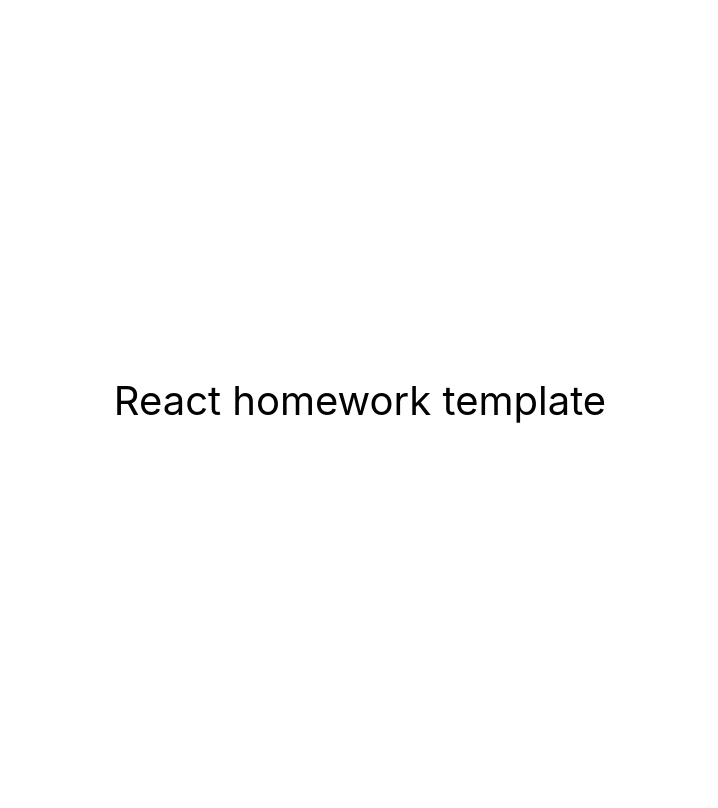
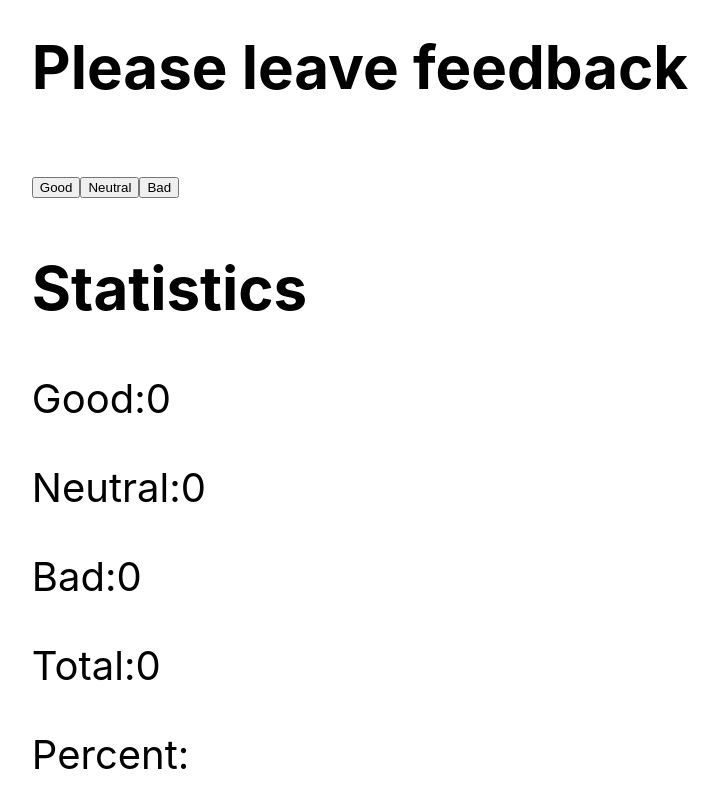
Before and after one commit to Onufriieva/goit-react-hw-02-feedback, a React (Create React App) app: page / in a window 1280 px wide. Shown: the top 808 px of the page, without its empty margins (280-998 px from the left). Built offline with nearby package versions, Linux system fonts and the light colour scheme.

Commit message:
Add logic for 1 task

```diff
--- a/package.json
+++ b/package.json
@@ -2,11 +2,12 @@
   "name": "goit-react-hw-02-feedback",
   "version": "0.1.0",
   "private": true,
-  "homepage": "https://goitacademy.github.io/react-homework-template/",
+  "homepage": "https://onufriieva.github.io/goit-react-hw-02-feedback/",
   "dependencies": {
     "@testing-library/jest-dom": "^5.16.3",
     "@testing-library/react": "^12.1.4",
     "@testing-library/user-event": "^13.5.0",
+    "prop-types": "^15.8.1",
     "react": "^18.1.0",
     "react-dom": "^18.1.0",
     "react-scripts": "5.0.1",
--- a/src/components/App.jsx
+++ b/src/components/App.jsx
@@ -1,16 +1,19 @@
+import Section from "./section/Section";
+
 export const App = () => {
   return (
     <div
       style={{
         height: '100vh',
         display: 'flex',
+        flexDirection: "column",
         justifyContent: 'center',
         alignItems: 'center',
         fontSize: 40,
         color: '#010101'
       }}
     >
-      React homework template
+      <Section total={0} percent={0}/>
     </div>
   );
 };
--- /dev/null
+++ b/src/components/section/Section.jsx
@@ -0,0 +1,86 @@
+import Statistics from 'components/statistics';
+import FeedbackOptions from 'components/statistics/feedbackOptions';
+import PropTypes from 'prop-types';
+import React, {Component} from 'react';
+
+
+class Section extends Component {
+    state = {
+        good: 0,
+        neutral: 0,
+        bad: 0
+    };
+
+      handleIncrementGood = () => {
+        this.setState(prevState => {
+            return {
+                good: prevState.good + 1
+            };
+        });
+      }
+
+      handleIncrementNeutral = () => {
+        this.setState(prevState => {
+            return {
+                neutral: prevState.neutral + 1
+            };
+        });
+      }
+
+      handleIncrementBad = () => {
+        this.setState(prevState => {
+            return {
+                bad: prevState.bad + 1
+            };
+        });
+      }
+
+      calculateTotal = () => Object.values(this.state).reduce((acc, value) => acc + value, 0);
+
+
+
+      render() {
+        const total = this.calculateTotal();
+
+
+        return (
+        <section>
+            <h1>Please leave feedback</h1>
+
+            <FeedbackOptions
+            onBtnGood={this.handleIncrementGood}
+            onBtnNeutral={this.handleIncrementNeutral}
+            onBtnBad={this.handleIncrementBad}
+            />
+
+            <Statistics
+            goodValue={this.state.good}
+            neutralValue={this.state.neutral}
+            badValue={this.state.bad}
+            />
+
+            <p>Total:{total}</p>
+            <p>Percent:{}</p>
+        </section>
+        )
+    }
+};
+
+
+// export default function Section({ children }) {
+// return (
+//     <section>
+//           <h1>Please leave feedback</h1>
+//           {children}
+//     </section>
+// )
+// }
+
+Section.propTypes = {
+    section: PropTypes.string,
+    h1: PropTypes.string,
+    p: PropTypes.string,
+    p: PropTypes.string,
+}
+
+export default Section
--- /dev/null
+++ b/src/components/section/index.js
@@ -0,0 +1 @@
+export {default} from './Section';
--- /dev/null
+++ b/src/components/statistics/Statistics.jsx
@@ -0,0 +1,20 @@
+import PropTypes from 'prop-types';
+import React from 'react';
+
+
+const Statistics = ({ goodValue, neutralValue, badValue }) => (
+    <div>
+      <h2>Statistics</h2>
+      <p>Good:{goodValue}</p>
+      <p>Neutral:{neutralValue}</p>
+      <p>Bad:{badValue}</p>
+    </div>
+);
+
+
+Statistics.propTypes = {
+    div: PropTypes.string,
+    p: PropTypes.string,
+};
+
+export default Statistics;
--- /dev/null
+++ b/src/components/statistics/feedbackOptions/FeedbackOptions.jsx
@@ -0,0 +1,21 @@
+import PropTypes from 'prop-types';
+import React from 'react';
+
+
+const FeedbackOptions = ({ onBtnGood, onBtnNeutral, onBtnBad }) => (
+    <div>
+      <button type="button" onClick={onBtnGood}>Good</button>
+      <button type="button" onClick={onBtnNeutral}>Neutral</button>
+      <button type="button" onClick={onBtnBad}>Bad</button>
+    </div>
+);
+
+
+FeedbackOptions.propTypes = {
+    div: PropTypes.string,
+    button: PropTypes.string,
+    button: PropTypes.string,
+    button: PropTypes.string,
+}
+
+export default FeedbackOptions;
--- /dev/null
+++ b/src/components/statistics/feedbackOptions/index.js
@@ -0,0 +1 @@
+export {default} from './FeedbackOptions';
--- /dev/null
+++ b/src/components/statistics/index.js
@@ -0,0 +1 @@
+export {default} from './Statistics';
```
Also changed, not shown: 1 other file (tests, documents, lock files or other folders).
